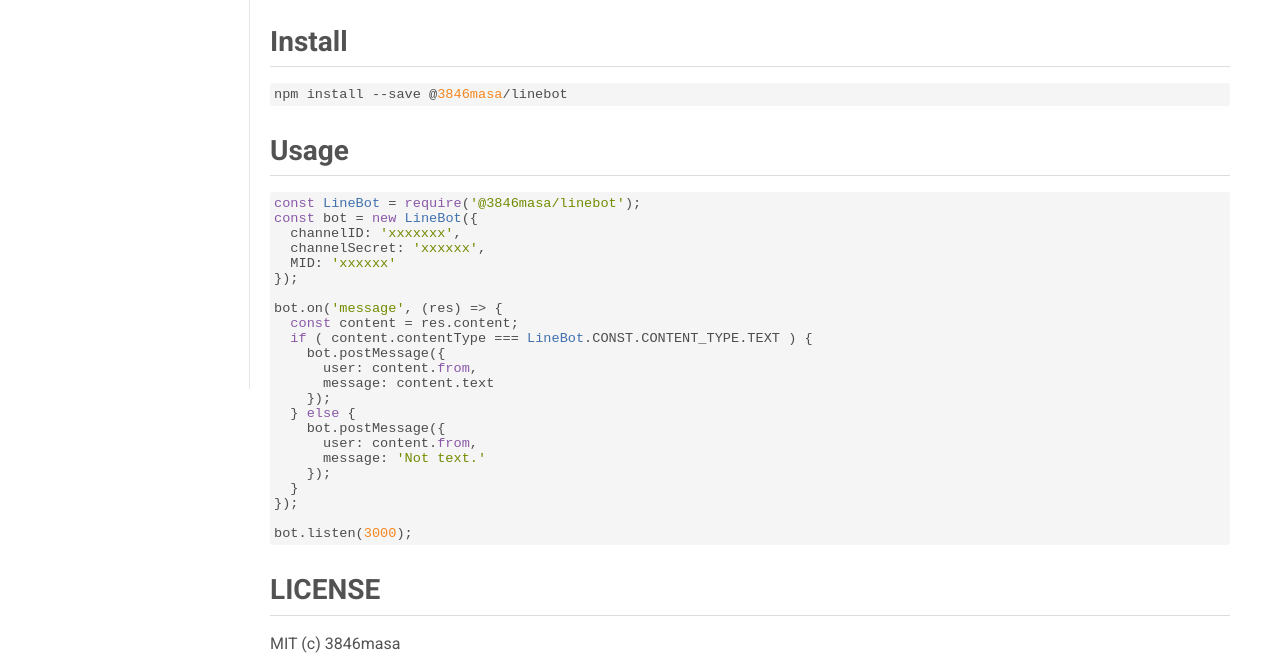
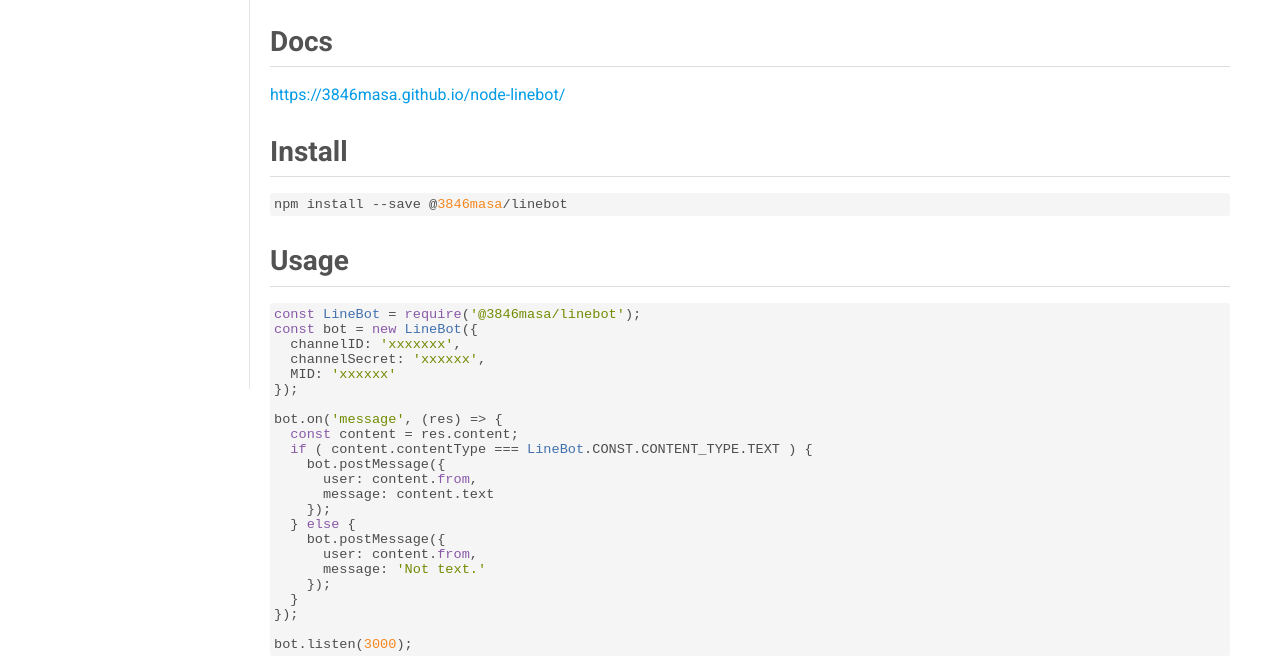
Before and after one commit to 3846masa/node-linebot, a website: page index.html in a window 1280 px wide. Shown: the part 425-1084 px from the top of the page. Drawn offline with Linux system fonts and the light colour scheme.

Commit message:
Update README v0.1.0

```diff
--- a/index.html
+++ b/index.html
@@ -40,6 +40,8 @@
 
 <div class="content" data-ice="content"><div data-ice="index" class="github-markdown"><h1 id="node-linebot">node-linebot</h1>
 <p><a href="https://nodei.co/npm/@3846masa%2Flinebot/"><img src="https://nodei.co/npm/@3846masa%2Flinebot.png?mini=true" alt="NPM"></a></p>
+<h2 id="docs">Docs</h2>
+<p><a href="https://3846masa.github.io/node-linebot/">https://3846masa.github.io/node-linebot/</a></p>
 <h2 id="install">Install</h2>
 <pre><code class="lang-sh"><code class="source-code prettyprint">npm install --save @3846masa/linebot</code>
 </code></pre>
```
